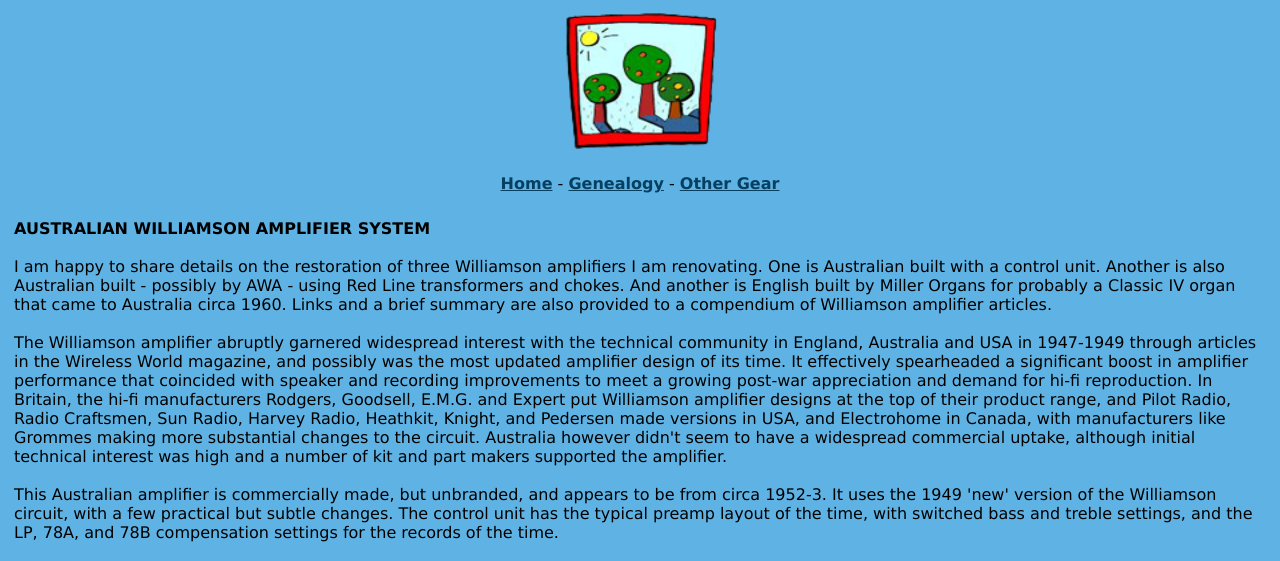
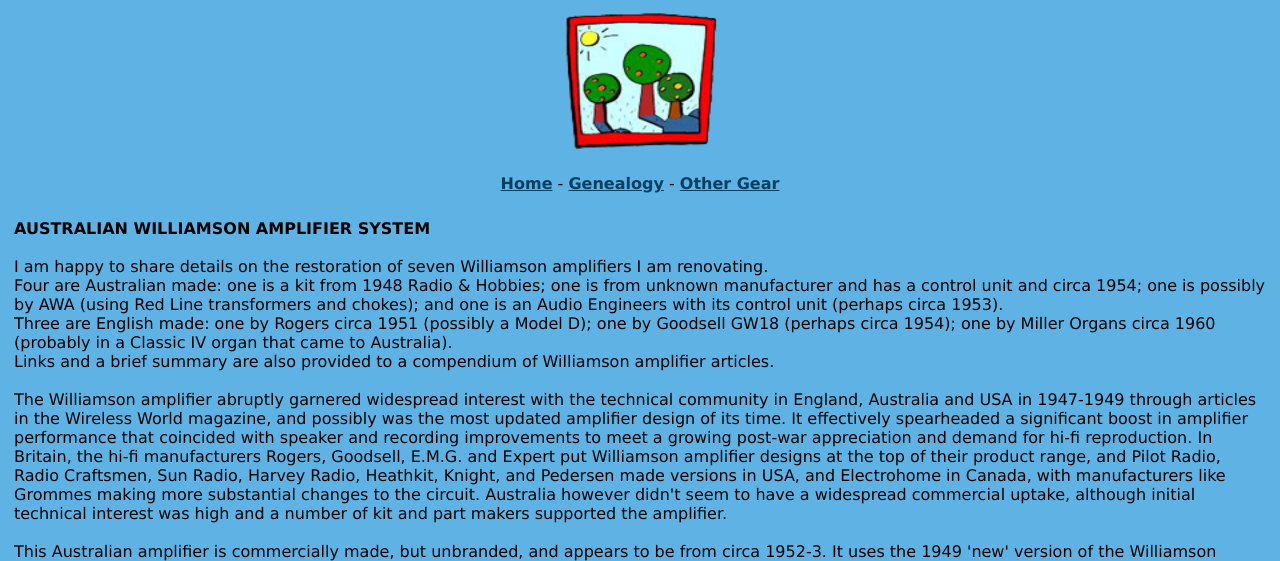
Before and after one commit to michael-robbins/michael-robbins.github.io, a Jekyll site: the page built from projects/Williamson.html, in a window 1280 px wide and 900 px high, cut to the strip 0-561 px from the top of the window. Built offline with Jekyll 4.4.1, drawn with Linux system fonts in a browser that asks for light colours; some of the changed text lies outside the part shown.

Commit message:
Update Williamson.html

```diff
--- a/projects/Williamson.html
+++ b/projects/Williamson.html
@@ -7,16 +7,15 @@
       <b>AUSTRALIAN WILLIAMSON AMPLIFIER SYSTEM</b>
       <br />
       <br />
-      I am happy to share details on the restoration of three Williamson amplifiers I am renovating.
-      One is Australian built with a control unit.
-      Another is also Australian built - possibly by AWA - using Red Line transformers and chokes.
-      And another is English built by Miller Organs for probably a Classic IV organ that came to Australia circa 1960.
+      I am happy to share details on the restoration of seven Williamson amplifiers I am renovating.<br />
+      Four are Australian made: one is a kit from 1948 Radio & Hobbies; one is from unknown manufacturer and has a control unit and circa 1954; one is possibly by AWA (using Red Line transformers and chokes); and one is an Audio Engineers with its control unit (perhaps circa 1953).<br />
+      Three are English made: one by Rogers circa 1951 (possibly a Model D); one by Goodsell GW18 (perhaps circa 1954); one by Miller Organs  circa 1960 (probably in a Classic IV organ that came to Australia).<br />
       Links and a brief summary are also provided to a compendium of Williamson amplifier articles.
       <br />
       <br />
       The Williamson amplifier abruptly garnered widespread interest with the technical community in England, Australia and USA in 1947-1949 through articles in the Wireless World magazine, and possibly was the most updated amplifier design of its time.
       It effectively spearheaded a significant boost in amplifier performance that coincided with speaker and recording improvements to meet a growing post-war appreciation and demand for hi-fi reproduction.
-      In Britain, the hi-fi manufacturers Rodgers, Goodsell, E.M.G. and Expert put Williamson amplifier designs at the top of their product range, and Pilot Radio, Radio Craftsmen, Sun Radio, Harvey Radio, Heathkit, Knight, and Pedersen made versions in USA, and Electrohome in Canada, with manufacturers like Grommes making more substantial changes to the circuit.
+      In Britain, the hi-fi manufacturers Rogers, Goodsell, E.M.G. and Expert put Williamson amplifier designs at the top of their product range, and Pilot Radio, Radio Craftsmen, Sun Radio, Harvey Radio, Heathkit, Knight, and Pedersen made versions in USA, and Electrohome in Canada, with manufacturers like Grommes making more substantial changes to the circuit.
       Australia however didn't seem to have a widespread commercial uptake, although initial technical interest was high and a number of kit and part makers supported the amplifier.
       <br />
       <br />
```
Also changed, not shown: other parts of projects/Williamson.html (+1 -1 lines).
